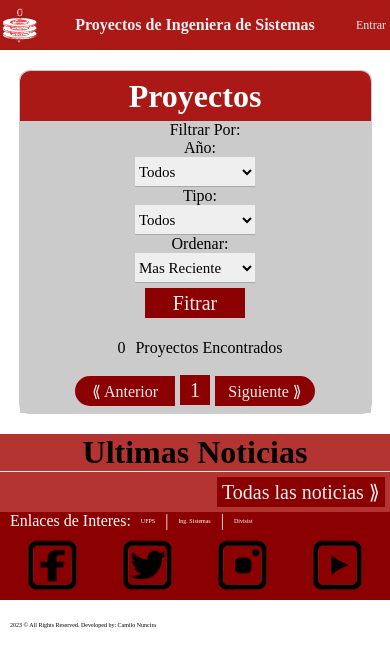
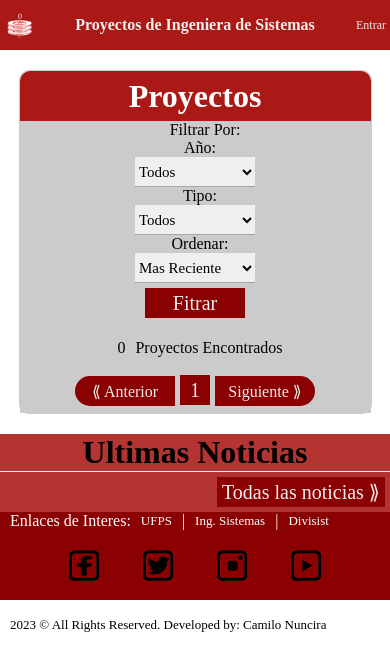
Before and after one commit to CamiloENunciraN/FrameWork-Proyectos-Programa, a website: page index.html in a window 390 px wide. Drawn offline with Linux system fonts and the light colour scheme; no server answers.

Commit message:
corrigiendo fuentes

```diff
--- a/src/css/index.css
+++ b/src/css/index.css
@@ -676,22 +676,32 @@ color: grey;
 }
 .head_logo img{
 	width: auto;
-	height: 70%;
+	height: 50%;
 }
 .proyecto{
-	height: auto;
+	height: 300px;
 }
 .proyecto_titulo{
 	margin-top: 10px;
+	font-size: 6px;
 }
 .proyecto_imagen{ /*//probar*/
 	max-width: 90%;
 	max-height: 250px;
 }
 .vinculo{
-	font-size: 6px;
+	font-size: small;
+}
+.noticias_redes input[type=image]{
+	width: auto;
+	height: 50%;
+}
+
+.noticias_redes input[type=image]:hover{
+	width: auto;
+	height: 60%;
 }
 .footer a{
-	font-size: 6px;
+	font-size: small;
 }
 }
```
